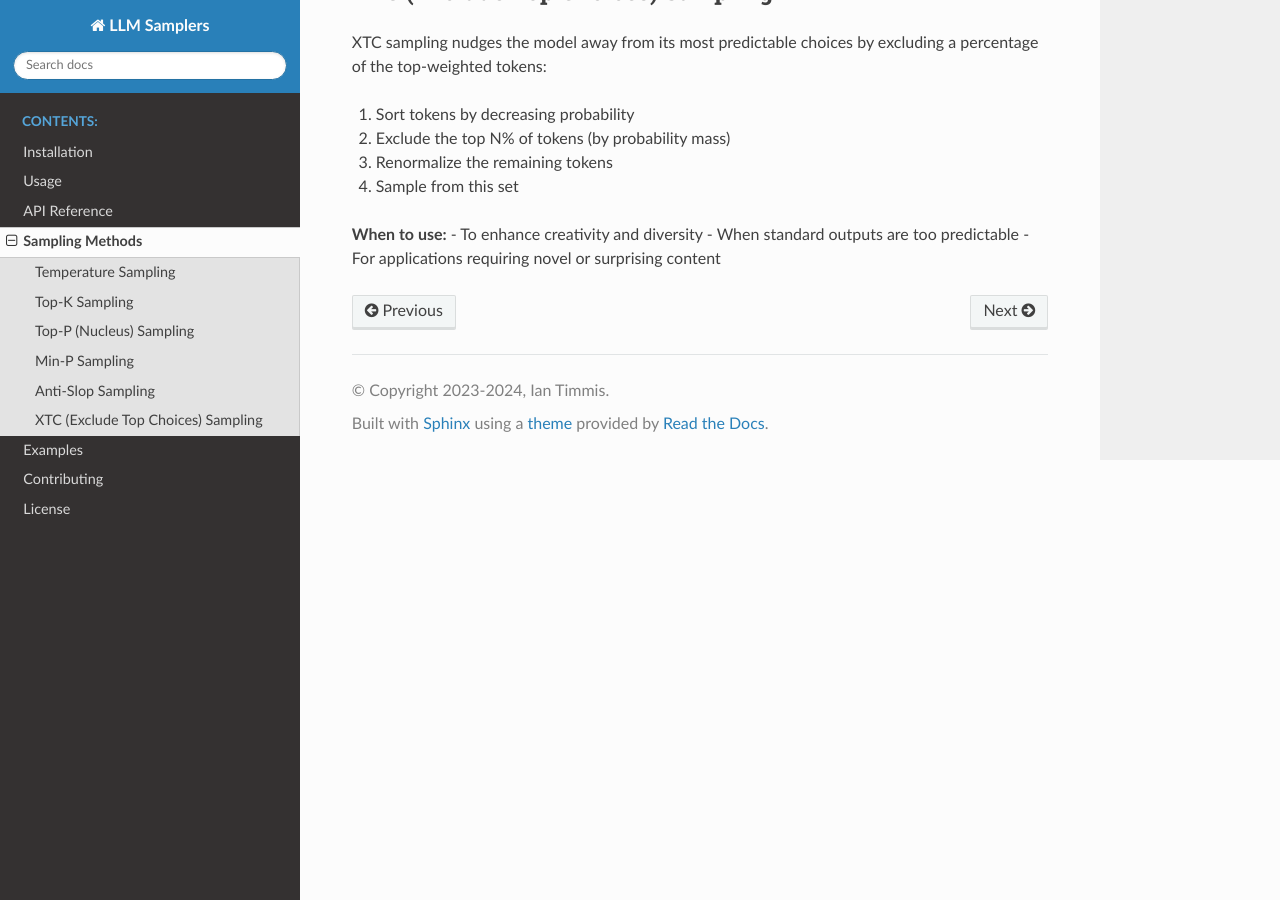
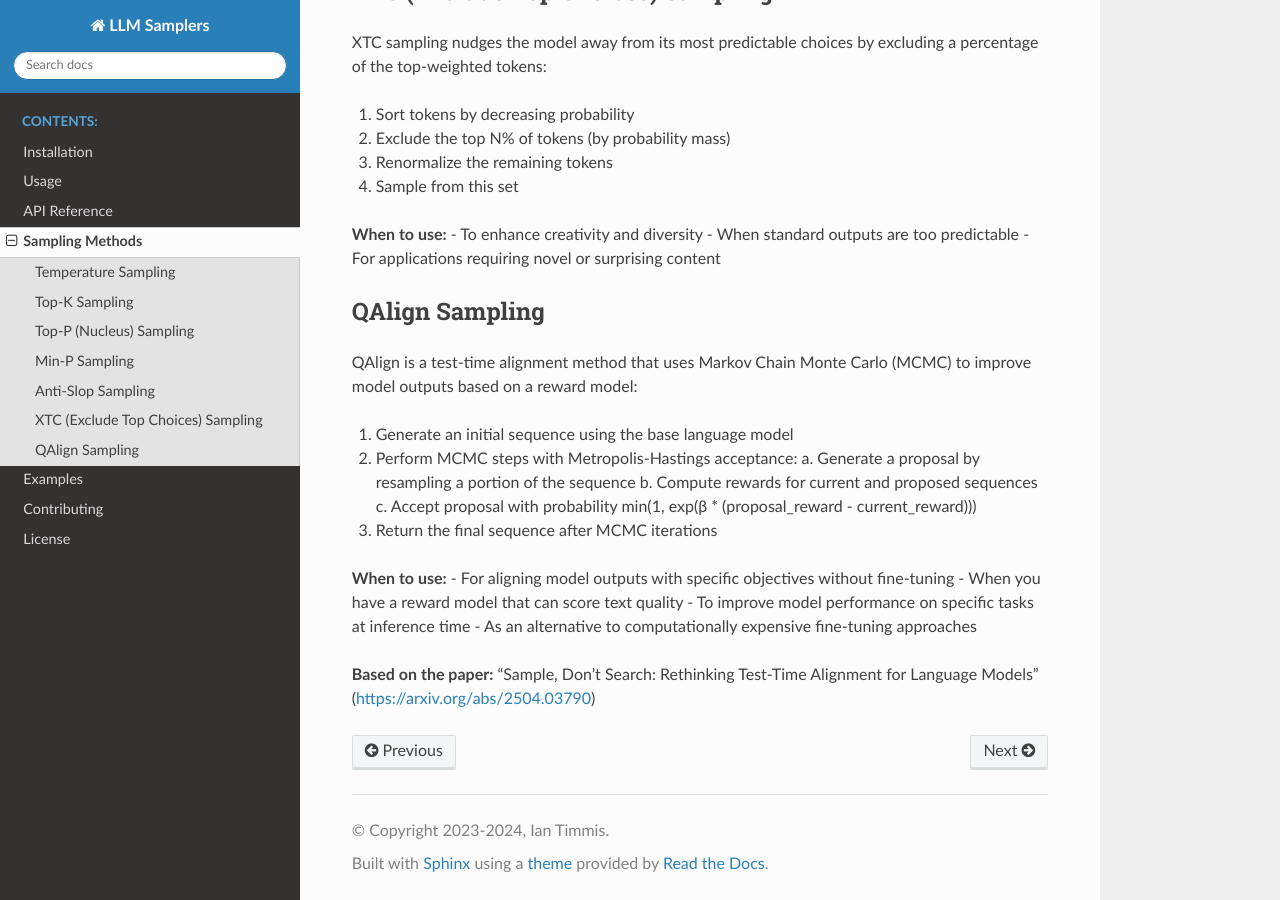
Before and after one commit to iantimmis/llm-samplers, a Sphinx documentation site: the page built from docs/source/samplers.rst, in a window 1280 px wide and 900 px high, scrolled down 1923 px. Built offline with Sphinx 7.4.7 and the Read the Docs theme 3.1.0, drawn with Linux system fonts in a browser that asks for light colours.

Commit message:
qalign docs

```diff
--- a/docs/source/samplers.rst
+++ b/docs/source/samplers.rst
@@ -97,3 +97,24 @@ XTC sampling nudges the model away from its most predictable choices by excludin
 - To enhance creativity and diversity
 - When standard outputs are too predictable
 - For applications requiring novel or surprising content
+
+QAlign Sampling
+------------
+
+QAlign is a test-time alignment method that uses Markov Chain Monte Carlo (MCMC) to improve model outputs based on a reward model:
+
+1. Generate an initial sequence using the base language model
+2. Perform MCMC steps with Metropolis-Hastings acceptance:
+   a. Generate a proposal by resampling a portion of the sequence
+   b. Compute rewards for current and proposed sequences
+   c. Accept proposal with probability min(1, exp(β * (proposal_reward - current_reward)))
+3. Return the final sequence after MCMC iterations
+
+**When to use:**
+- For aligning model outputs with specific objectives without fine-tuning
+- When you have a reward model that can score text quality
+- To improve model performance on specific tasks at inference time
+- As an alternative to computationally expensive fine-tuning approaches
+
+**Based on the paper:**
+"Sample, Don't Search: Rethinking Test-Time Alignment for Language Models" (https://arxiv.org/abs/2504.03790)
```
Also changed, not shown: README.md (+5 -0 lines), docs/source/api.rst (+8 -0 lines).
